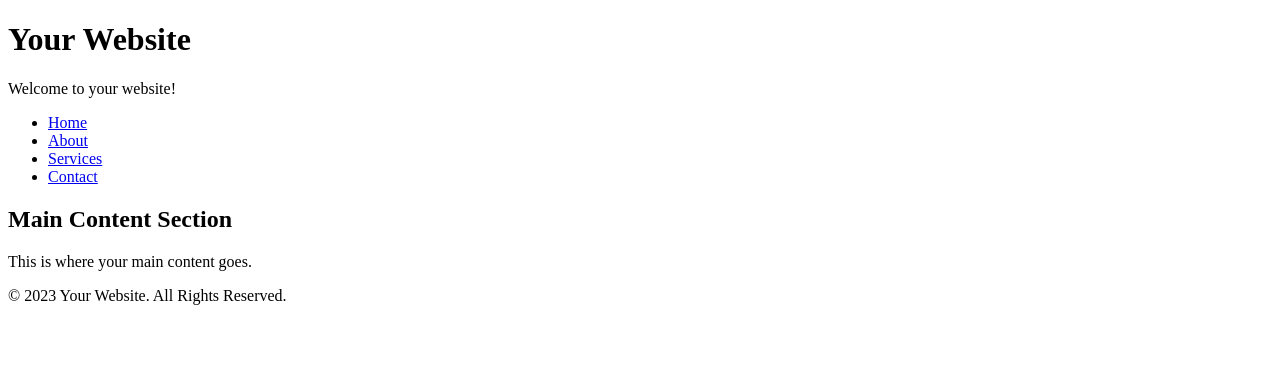
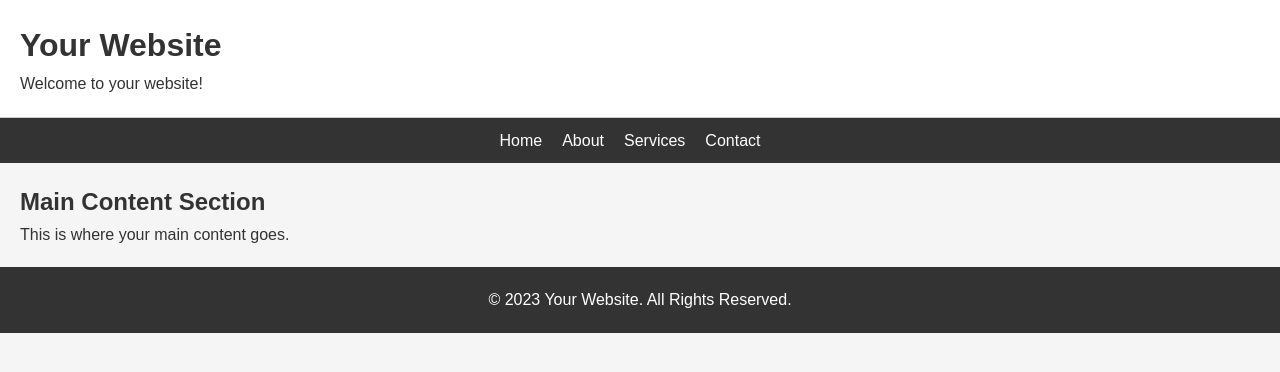
Before and after one commit to jocelynshek/waddlewefind, a Flask app: template templates/layout.html in a window 1280 px wide. Shown: the top 372 px of the page. Run offline with Flask 3, Linux system fonts and the light colour scheme; the template is opened without the code that fills it, so the values that code supplies are empty.

Commit message:
suffering and testin flask run part 12

```diff
--- a/static/css/style.css
+++ b/static/css/style.css
@@ -1,13 +1,70 @@
 /* Import Font Files */
 @font-face {
     font-family: 'PixelCowboy';
-    src: url('../resources/PixelCowboy.otf') format('opentype'),
-         url('../resources/PixelCowboy.woff') format('woff'),
-         url('../resources/PixelCowboy.woff2') format('woff2');
+    src: url('../resources/PixelCowboy.woff2') format('woff2');
 
 }
 
+/* Resetting default margin and padding for all elements */
+* {
+    margin: 0;
+    padding: 0;
+    box-sizing: border-box;
+}
 
+/* Body styles */
+body {
+    font-family: Arial, sans-serif;
+    line-height: 1.6;
+    background-color: #f5f5f5;
+    color: #333;
+    margin: 0;
+    padding: 0;
+}
+
+/* Header styles */
+header {
+    background-color: #ffffff;
+    padding: 20px;
+    border-bottom: 1px solid #ccc;
+}
+
+/* Navigation styles */
+nav {
+    display: flex;
+    justify-content: center;
+    align-items: center;
+    background-color: #333;
+    color: #fff;
+    padding: 10px;
+}
+
+nav ul {
+    list-style: none;
+    display: flex;
+}
+
+nav ul li {
+    margin-right: 20px;
+}
+
+nav ul li a {
+    text-decoration: none;
+    color: #fff;
+}
+
+/* Main content styles */
+main {
+    padding: 20px;
+}
+
+/* Footer styles */
+footer {
+    background-color: #333;
+    color: #fff;
+    text-align: center;
+    padding: 20px;
+}
 
 .title-screen {
     font-family: 'PixelCowboy', sans-serif;
```
Also changed, not shown: resources/fonts/PixelCowboy.otf (renamed from resources/PixelCowboy.otf), resources/fonts/PixelCowboy.woff (renamed from resources/PixelCowboy.woff), static/resources/PixelCowboy.woff2 (renamed from resources/PixelCowboy.woff2).
